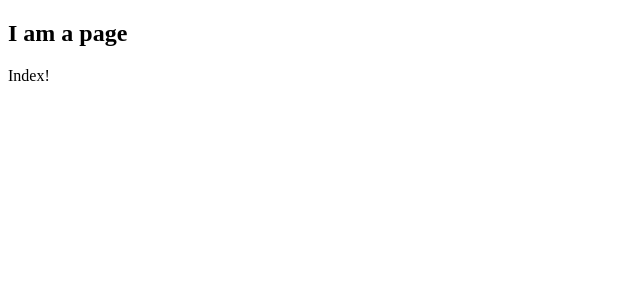
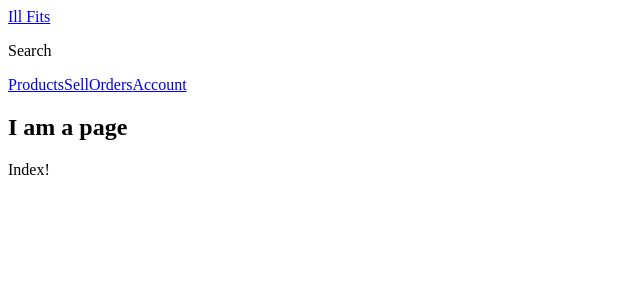
Before and after one commit to djclayton21/Advanced-React, a Next.js app in the folder sick-fits/frontend/: page / in a window 1280 px wide. Shown: the top 300 px of the page, without its empty margins (0-640 px from the left). Built offline with nearby package versions, Linux system fonts and the light colour scheme.

Commit message:
header markup

```diff
--- /dev/null
+++ b/sick-fits/frontend/components/Header.js
@@ -0,0 +1,16 @@
+import Link from 'next/link';
+import Nav from './Nav';
+
+export default function Header() {
+  return (
+    <header>
+      <div className="bar">
+        <Link href="/">Ill Fits</Link>
+        <div className="sub-bar">
+          <p>Search</p>
+        </div>
+      </div>
+      <Nav />
+    </header>
+  );
+}
--- /dev/null
+++ b/sick-fits/frontend/components/Nav.js
@@ -0,0 +1,12 @@
+import Link from 'next/link';
+
+export default function Nav() {
+  return (
+    <nav>
+      <Link href="/products">Products</Link>
+      <Link href="/sell">Sell</Link>
+      <Link href="/orders">Orders</Link>
+      <Link href="/account">Account</Link>
+    </nav>
+  );
+}
--- a/sick-fits/frontend/components/Page.js
+++ b/sick-fits/frontend/components/Page.js
@@ -1,8 +1,10 @@
 import PropTypes from 'prop-types';
+import Header from './Header';
 
 export default function Page({ children, cool }) {
   return (
     <div>
+      <Header />
       <h2>I am a page</h2>
       {children}
       <h3>{cool}</h3>
```
